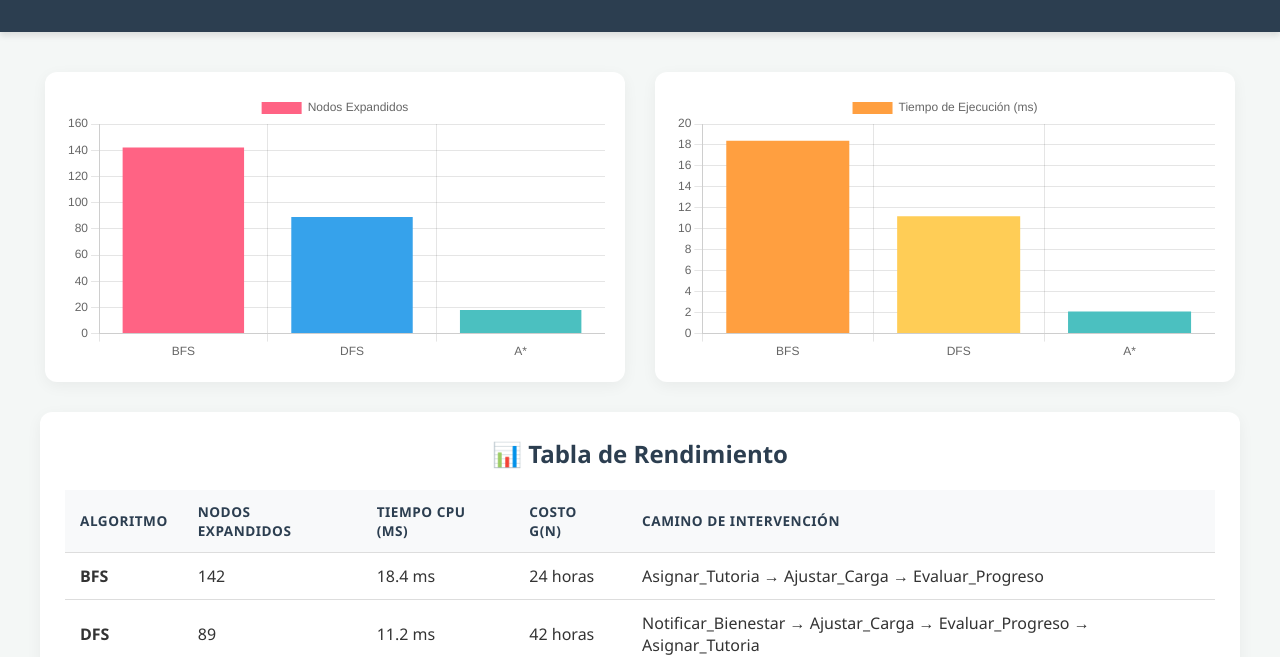
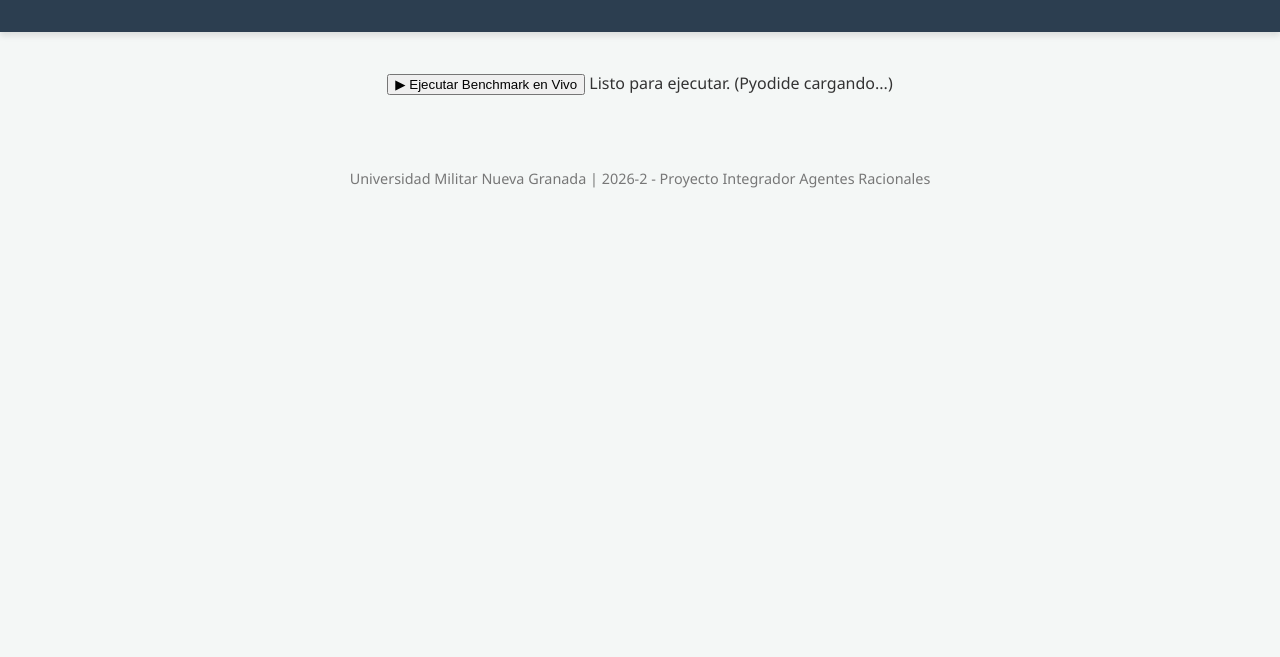
Before and after one commit to mario-acosta-ai/Caso-A-CampusGuard, a plain HTML site: page docs/index.html in a window 1280 px wide. Shown: the part 146-803 px from the top of the page. Drawn offline with nearby package versions, Linux system fonts and the light colour scheme; a script that the page names is missing.

Commit message:
Update title and content in index.html

```diff
--- a/docs/index.html
+++ b/docs/index.html
@@ -3,9 +3,10 @@
 <head>
     <meta charset="UTF-8">
     <meta name="viewport" content="width=device-width, initial-scale=1.0">
-    <title>CampusGuard - Métricas Benchmark</title>
+    <title>CampusGuard - Simulador de Búsqueda</title>
     <link rel="stylesheet" href="style.css">
     <script src="https://cdn.jsdelivr.net/npm/chart.js"></script>
+    <script src="https://cdn.jsdelivr.net/pyodide/v0.24.1/full/pyodide.js"></script>
 </head>
 <body>
     <header>
@@ -15,17 +16,17 @@
     </header>
 
     <main>
-        <div id="loading">Cargando datos del benchmark...</div>
+        <div class="controls">
+            <button id="runBtn">▶ Ejecutar Benchmark en Vivo</button>
+            <span id="statusMsg">Listo para ejecutar. (Pyodide cargando...)</span>
+        </div>
 
-        <div class="chart-container" id="chartBox1" style="display: none;">
-            <canvas id="nodesChart"></canvas>
-        </div>
-        <div class="chart-container" id="chartBox2" style="display: none;">
-            <canvas id="timeChart"></canvas>
+        <div class="chart-container" id="chartBox" style="display: none;">
+            <canvas id="metricsChart"></canvas>
         </div>
 
         <div class="table-container" id="tableBox" style="display: none;">
-            <h2>📊 Tabla de Rendimiento</h2>
+            <h2>📊 Resultados de la Ejecución</h2>
             <table>
                 <thead>
                     <tr>
@@ -41,7 +42,7 @@
         </div>
     </main>
 
-<footer>
+    <footer>
         <p>Universidad Militar Nueva Granada | 2026-2 - Proyecto Integrador Agentes Racionales</p>
     </footer>
 
```
